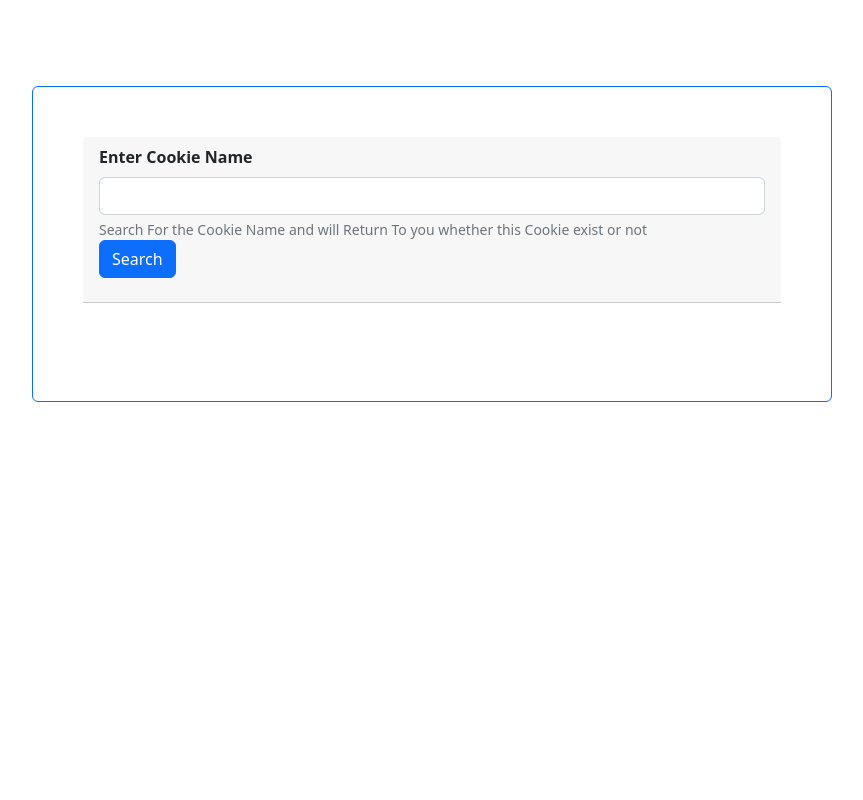
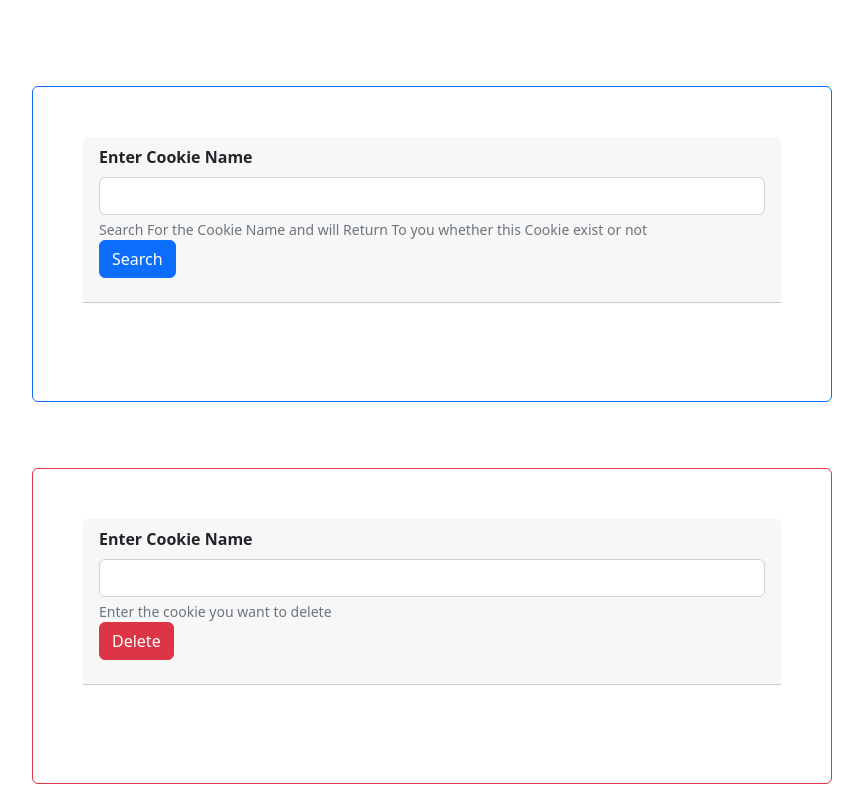
Before and after one commit to nourAhmed123/JavaScript-Tasks, a plain HTML site: page Task-6/index.html in a window 1280 px wide. Shown: the part 762-1562 px from the top of the page, without its empty margins (18-881 px from the left). Before the commit the page ends 1180 px from the top, so only its background shows below. Drawn offline with nearby package versions, Linux system fonts and the light colour scheme.

Commit message:
Delete Cookie By Name Added

```diff
--- a/Task-6/index.html
+++ b/Task-6/index.html
@@ -125,6 +125,24 @@
         <p id="warningAlert"></p>
       </div>
     </div>
+
+    <!-- ==================================================================== -->
+    <div class="card border-danger mb-3">
+      <div class="card-header">
+        <div class="mb-3">
+          <label for="deleteCookie" class="form-label">Enter Cookie Name</label>
+          <input type="text" class="form-control" id="deleteCookie" />
+          <div class="form-text">Enter the cookie you want to delete</div>
+          <button type="button" class="btn btn-danger" onclick="deleteCookie()">
+            Delete
+          </button>
+        </div>
+      </div>
+      <div class="card-body text-primary">
+        <p id="successAlert"></p>
+        <p id="warningAlert"></p>
+      </div>
+    </div>
     <script
       src="https://code.jquery.com/jquery-3.2.1.slim.min.js"
       integrity="sha384-KJ3o2DKtIkvYIK3UENzmM7KCkRr/rE9/Qpg6aAZGJwFDMVNA/GpGFF93hXpG5KkN"
--- a/Task-6/script.js
+++ b/Task-6/script.js
@@ -1,6 +1,6 @@
 var date = new Date();
 date.setMonth(date.getMonth() + 3);
-
+var del = new Date();
 /*======================================*/
 function getGenderValue() {
   var genderValue;
@@ -51,6 +51,7 @@ function deleteAllcookie() {
     var name = Pos > -1 ? cookie.substring(0, Pos) : cookie;
     document.cookie = name + " =;expires=" + del;
   }
+  alert("Cookies Deleted Sucessfully");
   console.log(document.cookie);
 }
 
@@ -65,6 +66,12 @@ function getAllCookie() {
   return associativeCookie;
 }
 
-function deleteCookie(Delete) {
-  document.cookie = Delete + " =;expires=" + del;
+function deleteCookie() {
+  var deleteCookieInput = document.getElementById("deleteCookie").value;
+  if (document.cookie.match(deleteCookieInput)) {
+    document.cookie = deleteCookieInput + " =;expires=" + del;
+    alert(deleteCookieInput + " Deleted Sucessfully");
+  } else {
+    alert("This Cookie Is not Exist");
+  }
 }
```
